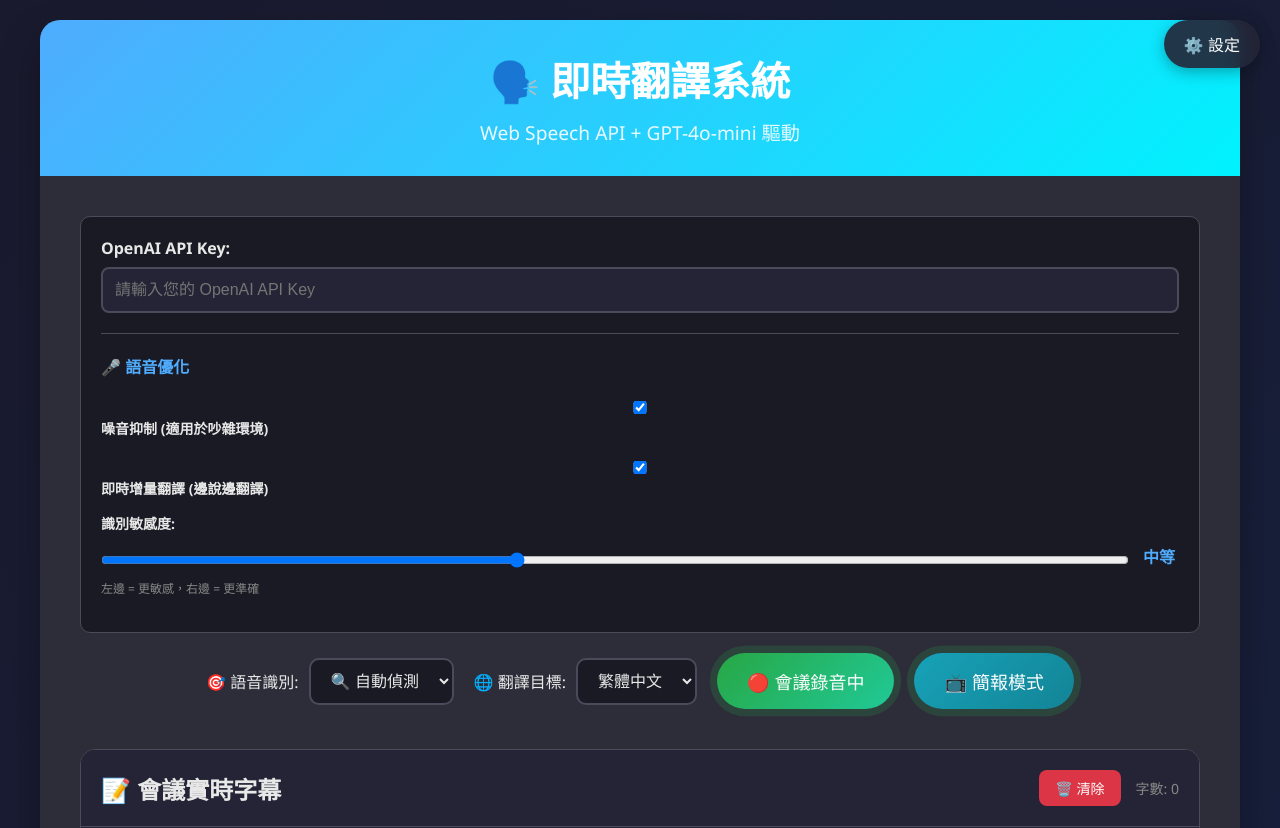
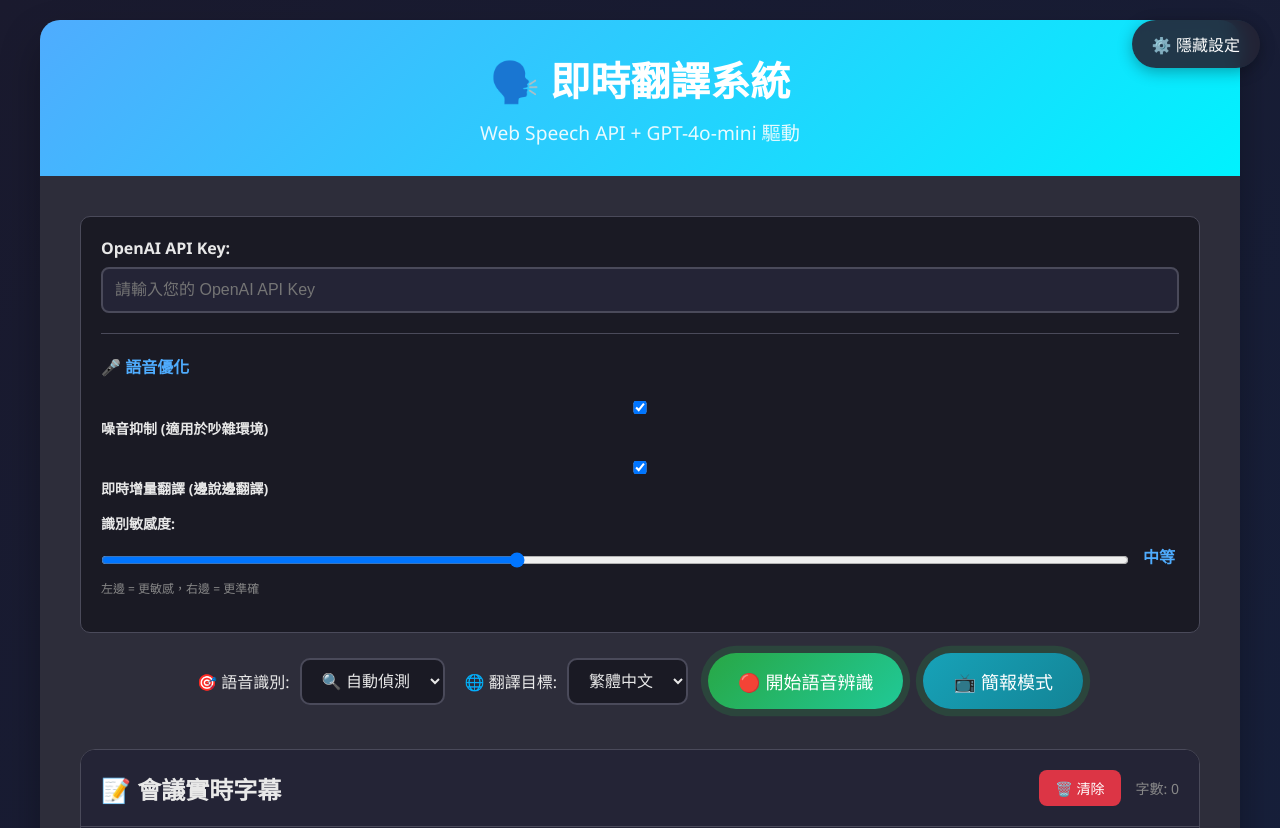
Before and after one commit to davgo0103/live-translator-ai, a Flask app: page / in a window 1280 px wide. Shown: the top 828 px of the page. Run offline with Flask 3, Linux system fonts and the light colour scheme.

Commit message:
提示修正

```diff
--- a/templates/index.html
+++ b/templates/index.html
@@ -7,7 +7,7 @@
     <link rel="stylesheet" href="{{ url_for('static', filename='style.css') }}">
 </head>
 <body>
-    <button class="settings-toggle" id="settingsToggle">⚙️ 設定</button>
+    <button class="settings-toggle" id="settingsToggle">⚙️ 隱藏設定</button>
 
     <!-- 簡報模式控制面板 -->
     <div class="presentation-controls" id="presentationControls" style="display: none;">
@@ -84,7 +84,7 @@
                     </select>
                 </div>
 
-                <button id="recordBtn" class="record-btn">🔴 會議錄音中</button>
+                <button id="recordBtn" class="record-btn">🔴 開始語音辨識</button>
                 <button id="presentationBtn" class="record-btn" style="background: linear-gradient(135deg, #17a2b8, #138496);">📺 簡報模式</button>
             </div>
 
```
